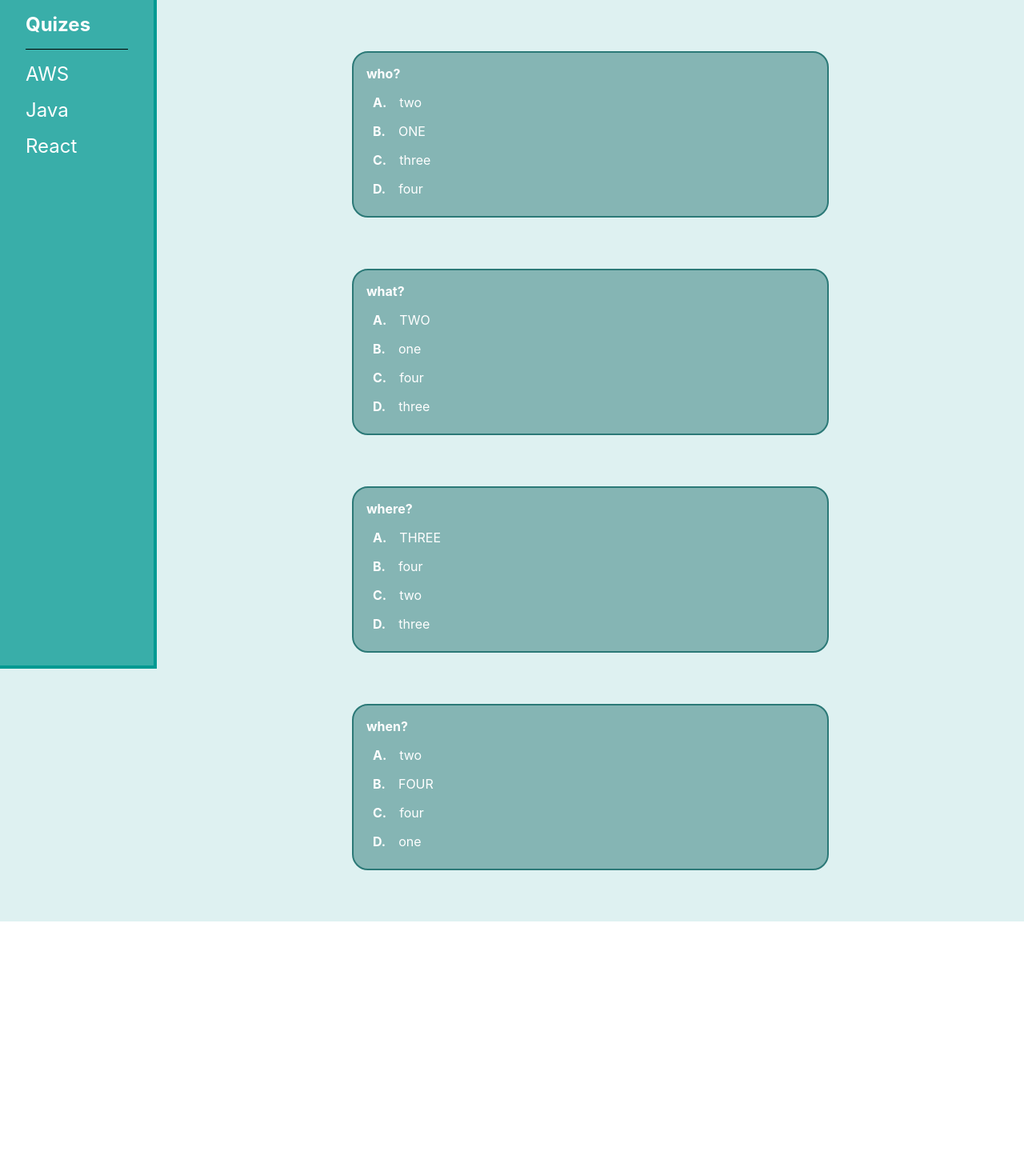
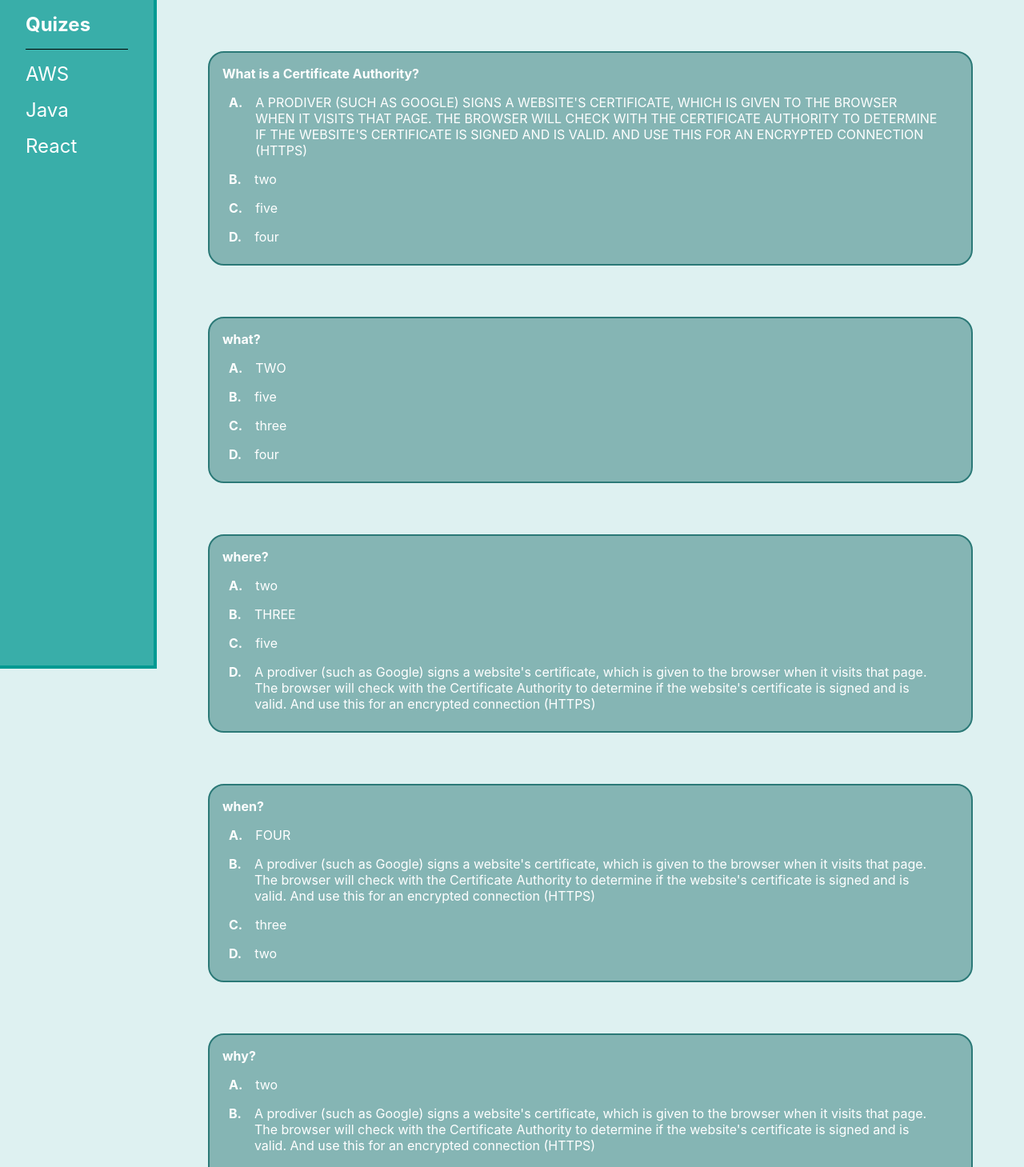
Before and after one commit to michael-mcmasters/Quizlet, a React (Create React App) app: page / in a window 1280 px wide. Shown: the top 1459 px of the page at 80% size. Before the commit the page ends 1152 px from the top, so only its background shows below. Built offline with nearby package versions, Linux system fonts and the light colour scheme.

Commit message:
Remove glitch where correct answer appears twice

```diff
--- a/src/components/Question.tsx
+++ b/src/components/Question.tsx
@@ -15,12 +15,12 @@ function Question(props: Props) {
 
   useEffect(() => {
     (function generateAnswers() {
-      const answers: string[] = getRandomAnswers(props.allAnswers);
+      const answers: string[] = getRandomAnswers(props.allAnswers, props.correctAnswer);
       const correctAnswerIndex: number = getRandomIndex(answers.length);
       answers[correctAnswerIndex] = props.correctAnswer.toUpperCase();
 
+      setAnswers(answers);
       setCorrectAnswerIndex(correctAnswerIndex);
-      setAnswers(answers);
     })();
   }, [props.allAnswers])
 
@@ -74,13 +74,16 @@ function Question(props: Props) {
 
 
 // Returns an array of unique answers (no duplicates). Param is copied so that passed array is not modified.
-function getRandomAnswers([...answers]: string[]) {
+function getRandomAnswers([...answers]: string[], correctAnswer: string) {
+  answers.splice(answers.findIndex(a => a === correctAnswer), 1);
+
   const getRandomUniqueAnswer = (): string => {
     const index: number = getRandomIndex(answers.length);
     const answer = answers[index];
     answers.splice(index, 1);
     return answer;
   }
+
   return [getRandomUniqueAnswer(), getRandomUniqueAnswer(), getRandomUniqueAnswer(), getRandomUniqueAnswer() ];
 }
 
--- a/src/resources/questions.json
+++ b/src/resources/questions.json
@@ -2,8 +2,8 @@
   "questions": [
     {
       "uuid": 0,
-      "question": "who?",
-      "answer": "one"
+      "question": "What is a Certificate Authority?",
+      "answer": "A prodiver (such as Google) signs a website's certificate, which is given to the browser when it visits that page. The browser will check with the Certificate Authority to determine if the website's certificate is signed and is valid. And use this for an encrypted connection (HTTPS)"
     },
     {
       "uuid": 1,
@@ -19,6 +19,11 @@
       "uuid": 3,
       "question": "when?",
       "answer": "four"
+    },
+    {
+      "uuid": 4,
+      "question": "why?",
+      "answer": "five"
     }
   ]
 }
```
